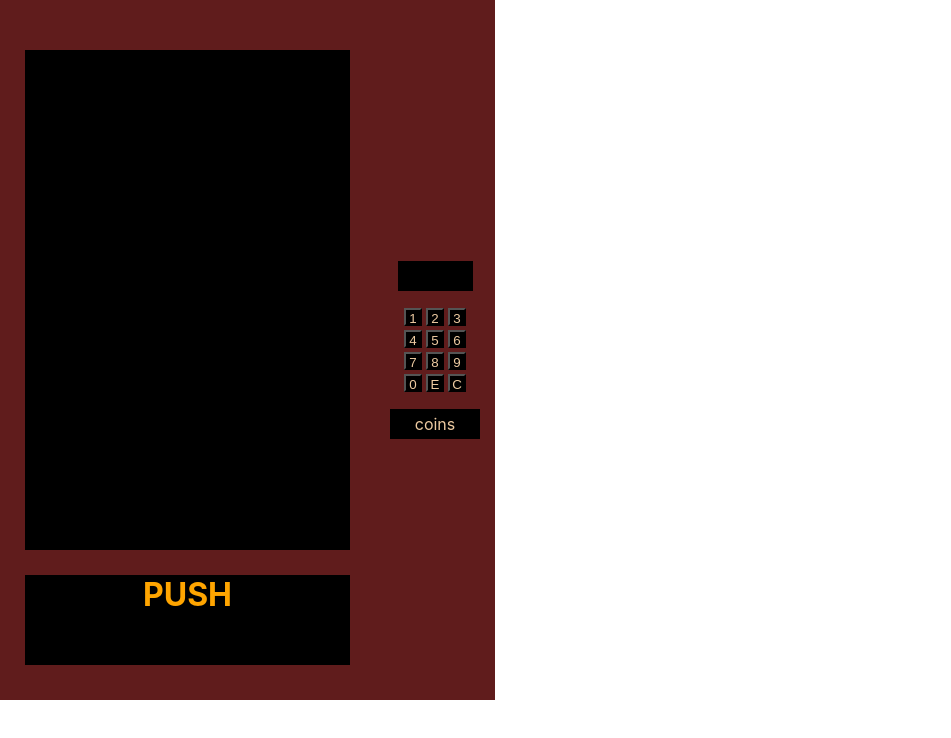
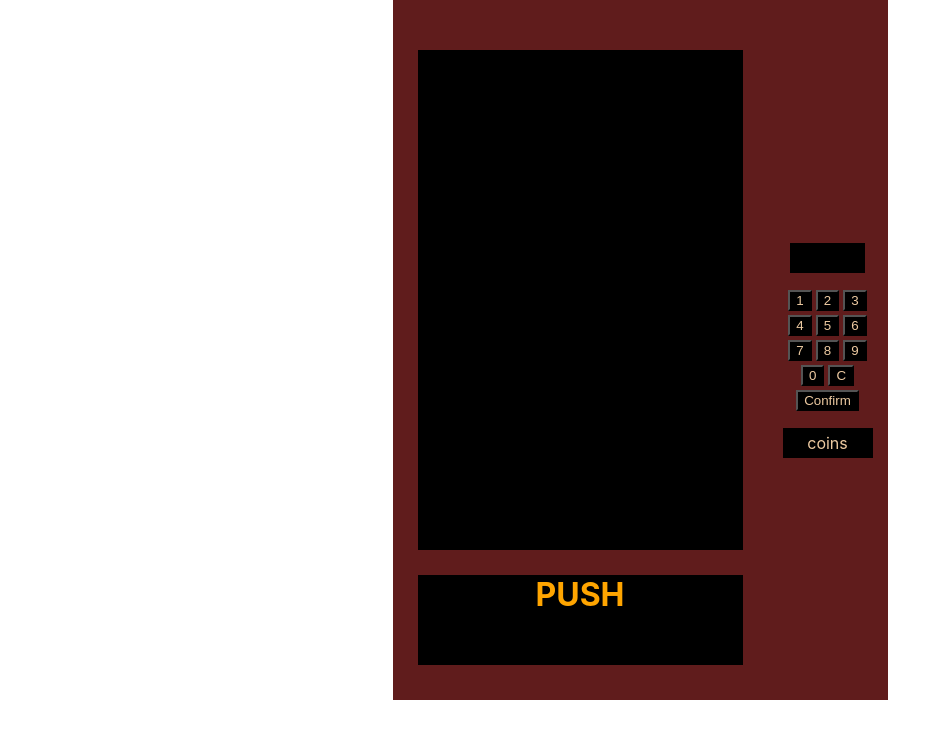
Before and after one commit to PTFOPlayer/vending_machine, a React (Create React App) app: page / in a window 1280 px wide. Shown: the top 738 px of the page, without its empty margins (0-951 px from the left). Built offline with nearby package versions, Linux system fonts and the light colour scheme; the HTML template or start-up script is replaced by a standard one.

Commit message:
finished numpad

```diff
--- a/src/App.scss
+++ b/src/App.scss
@@ -1,4 +1,6 @@
 .App {
+  display: flex;
+  justify-content: center;
   text-align: center;
 }
 
--- a/src/MachineAppearance/MachineApp.tsx
+++ b/src/MachineAppearance/MachineApp.tsx
@@ -1,41 +1,10 @@
-import React from "react";
+import React, { useState } from "react";
 import './machineApp.scss'
-//import Machine from "../Machine/Machine";
+import Numpad from './Numpad/Numpad'
 
 export default function View() {
-  let buffer: string = "";
-  const handle_click = (e: number) => {
-    buffer += e;
-  }
 
-  let Numpad = () => {
-    return (
-      <div className="numpad">
-          <ul className="col">
-            <ul className="row">
-              <button>1</button>
-              <button>2</button>
-              <button>3</button>
-            </ul>
-            <ul className="row">
-              <button>4</button>
-              <button>5</button>
-              <button>6</button>
-            </ul>
-            <ul className="row">
-              <button>7</button>
-              <button>8</button>
-              <button>9</button>
-            </ul>
-            <ul className="row">
-              <button>0</button>
-              <button>E</button>
-              <button>C</button>
-            </ul>
-          </ul>
-      </div>
-    )
-  }
+  const [buffer, setBuffer] = useState("");
 
   return (<>
     <div className="box">
@@ -48,8 +17,9 @@ export default function View() {
       </div>
       <div className="column2">
         <div className="window">
+          <p style={{"color":"white"}}>{buffer}</p>
         </div>
-        <Numpad/>
+        <Numpad buffer={buffer} setBuffer={setBuffer}/>
         <div className="coins">
           <p>coins</p>
         </div>
--- /dev/null
+++ b/src/MachineAppearance/Numpad/Numpad.tsx
@@ -0,0 +1,39 @@
+import "./numpad.scss"
+
+export default function Numpad(state: {buffer: string, setBuffer: React.Dispatch<React.SetStateAction<string>>}) {
+
+  const handle_click = (e: number) => {
+    state.setBuffer(state.buffer + e);
+  }
+
+  const clearBuffer = () => {
+    state.setBuffer("");
+  }
+
+  return (
+    <div className="numpad">
+      <ul className="col">
+        <ul className="row">
+          <button onClick={() => handle_click(1)}>1</button>
+          <button onClick={() => handle_click(2)}>2</button>
+          <button onClick={() => handle_click(3)}>3</button>
+        </ul>
+        <ul className="row">
+          <button onClick={() => handle_click(4)}>4</button>
+          <button onClick={() => handle_click(5)}>5</button>
+          <button onClick={() => handle_click(6)}>6</button>
+        </ul>
+        <ul className="row">
+          <button onClick={() => handle_click(7)}>7</button>
+          <button onClick={() => handle_click(8)}>8</button>
+          <button onClick={() => handle_click(9)}>9</button>
+        </ul>
+        <ul className="row">
+          <button onClick={() => handle_click(0)}>0</button>
+          <button onClick={() => clearBuffer()}>C</button>
+        </ul>
+        <button> Confirm </button>
+      </ul>
+    </div>
+  )
+}
--- /dev/null
+++ b/src/MachineAppearance/Numpad/numpad.scss
@@ -0,0 +1,35 @@
+.numpad {
+    display: flex;
+    justify-content: center;
+    align-items: center;
+
+    ul {
+        padding: 0;
+        margin: 0;
+    }
+
+    .col {
+        display: flex;
+        justify-content: center;
+        align-items: center;
+        flex-direction: column;
+
+        .row {
+            display: flex;
+            justify-content: center;
+            align-items: center;
+            flex-direction: row;
+        }
+    }
+
+    button {
+        display: flex;
+        justify-content: center;
+        text-align: center;
+        width: fit-content;
+        height: fit-content;
+        margin: 2px;
+        background-color: black;
+        color: rgb(237, 202, 161);
+    }
+}
--- a/src/MachineAppearance/machineApp.scss
+++ b/src/MachineAppearance/machineApp.scss
@@ -41,6 +41,9 @@
         background-color: black;
         width: 75px;
         height: 30px;
+        justify-content: center;
+        align-items: center;
+        text-align: center;
     }
 
     .coins {
@@ -53,40 +56,4 @@
         align-items: center;
         color: rgb(237, 202, 161)
     }
-
-    .numpad {
-        display: flex;
-        justify-content: center;
-        align-items: center;
-
-        ul {
-            padding: 0;
-            margin: 0;
-        }
-
-        .col {
-            display: flex;
-            justify-content: center;
-            align-items: center;
-            flex-direction: column;
-
-            .row {
-                display: flex;
-                justify-content: center;
-                align-items: center;
-                flex-direction: row;
-            }
-        }
-
-        button {
-            display: flex;
-            justify-content: center;
-            text-align: center;
-            width: 18px;
-            height: 18px;
-            margin: 2px;
-            background-color: black;
-            color: rgb(237, 202, 161);
-        }
-    }
 }
```
